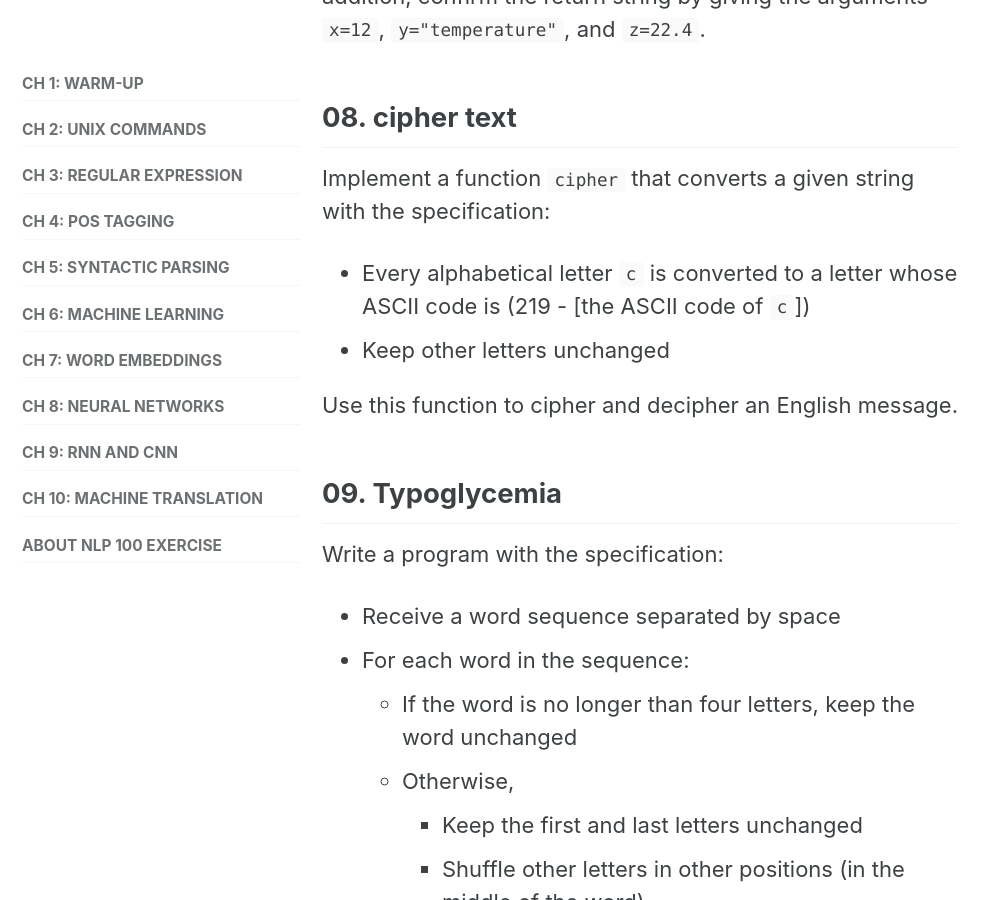
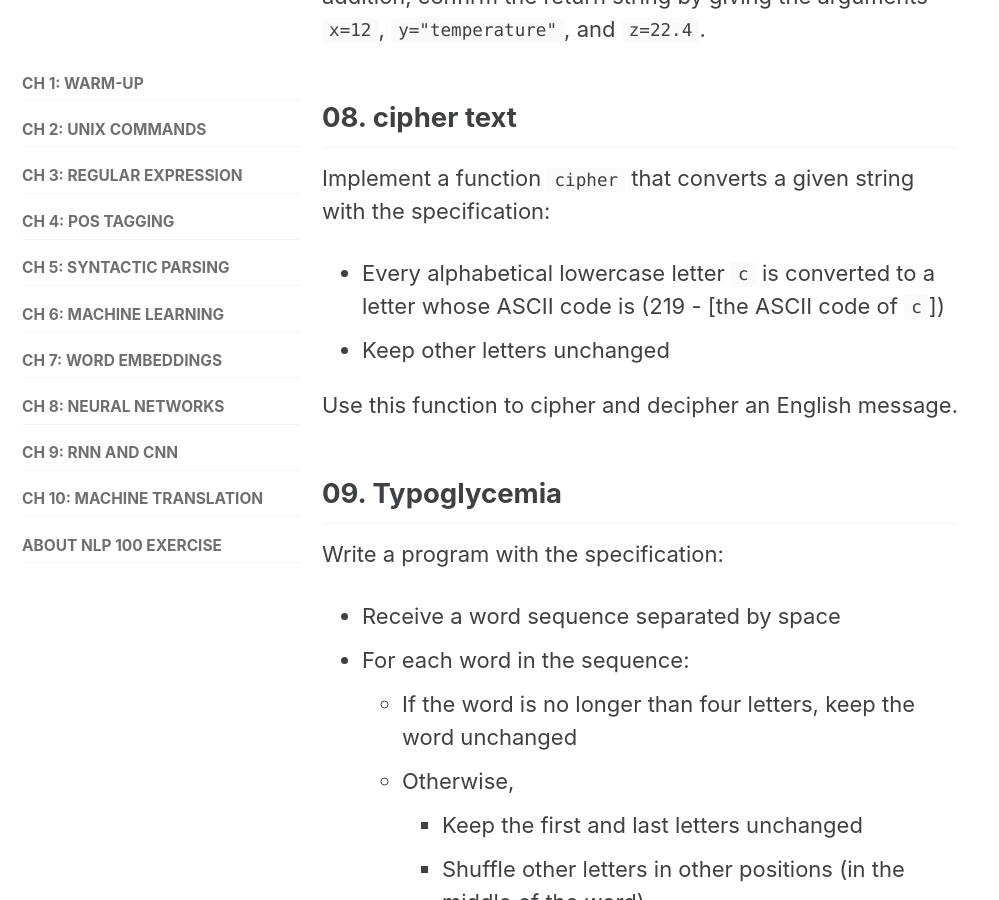
Before and after one commit to nlp100/nlp100.github.io, a Jekyll site: the page built from en/ch01.md, in a window 1280 px wide and 900 px high, scrolled down 2105 px. Shown: the whole window, without its empty margins (0-999 px from the left). Built offline with Jekyll 4.4.1, drawn with Linux system fonts in a browser that asks for light colours; cached includes are drawn as plain includes; nearby versions of some CDN libraries.

Commit message:
Minor fix to task description
The letter should be specified as lowercase according to the Japanese version of this task (「英小文字」).

```diff
--- a/en/ch01.md
+++ b/en/ch01.md
@@ -38,7 +38,7 @@ Implement a function that receives arguments, `x`, `y`, and `z` and returns a st
 ## 08. cipher text
 Implement a function `cipher` that converts a given string with the specification:
 
-* Every alphabetical letter `c` is converted to a letter whose ASCII code is (219 - [the ASCII code of `c`])
+* Every alphabetical lowercase letter `c` is converted to a letter whose ASCII code is (219 - [the ASCII code of `c`])
 + Keep other letters unchanged
 
 Use this function to cipher and decipher an English message.
```
